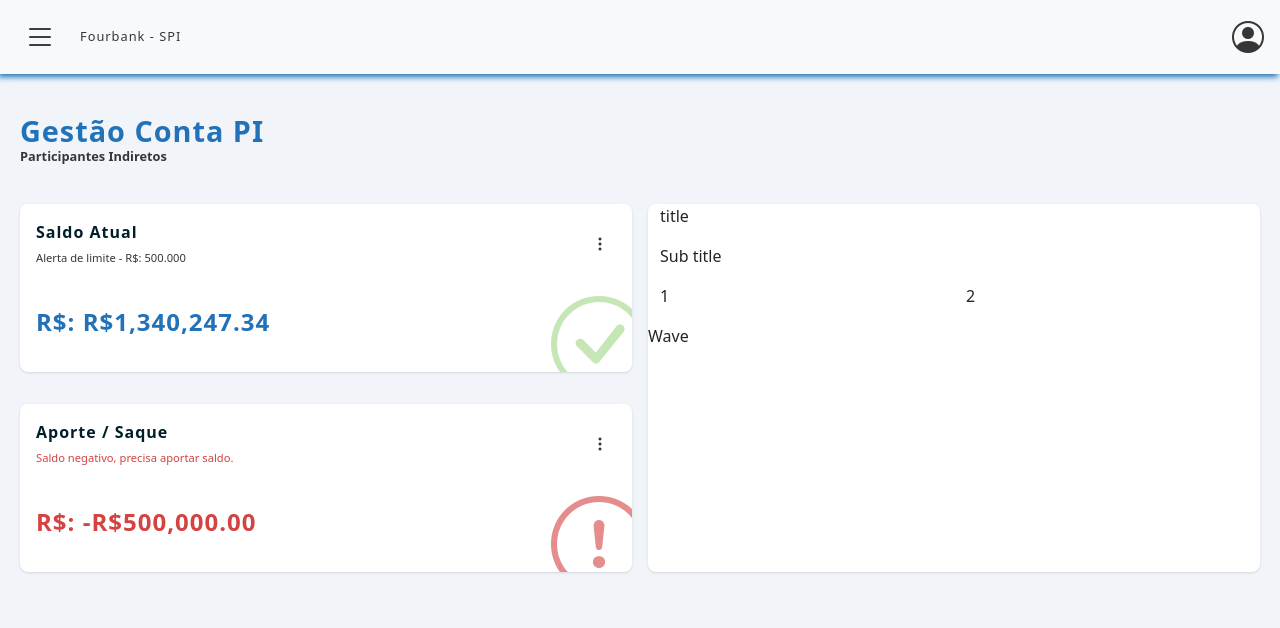
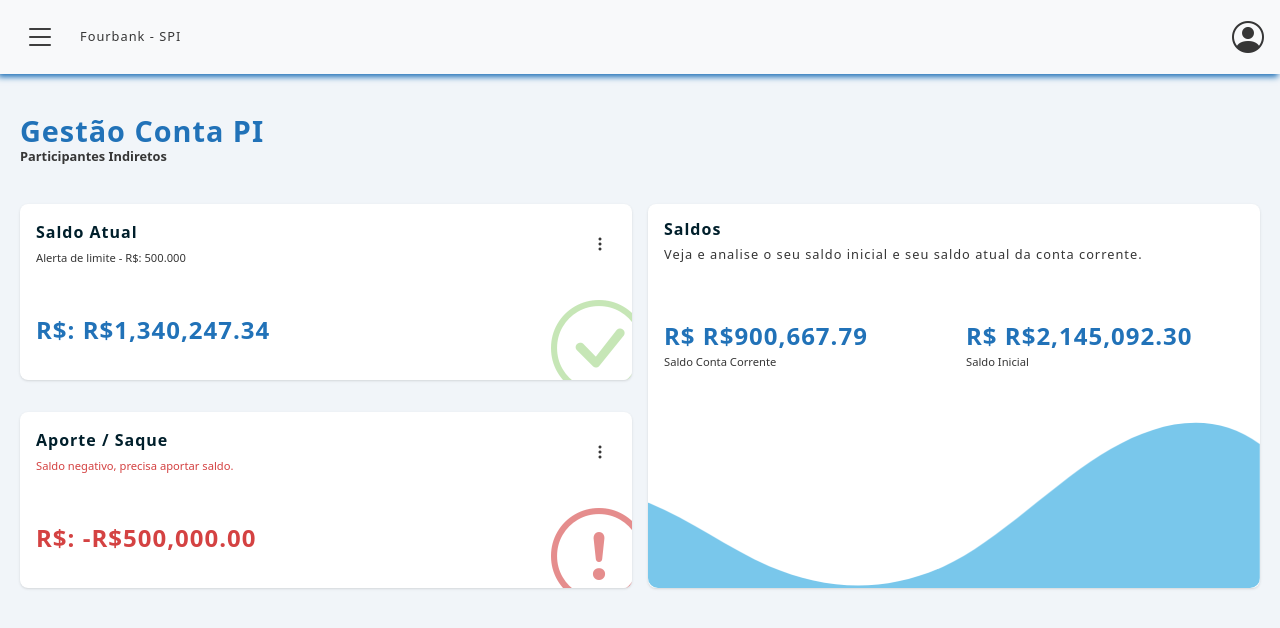
Before and after one commit to jhonatan-costa-deliverit/fourbank-bootstrap-poc, an Angular app: page /dashboard in a window 1280 px wide. Shown: the top 628 px of the page. Built offline with nearby package versions, Linux system fonts and the light colour scheme.

Commit message:
fix(saldos): finished the withdraw card

```diff
--- a/src/app/components/saldos/saldos.component.html
+++ b/src/app/components/saldos/saldos.component.html
@@ -22,27 +22,33 @@
   <div class="col-sm balance-withdraw-box">
     <div class="row">
 
-      <div class="col-sm-12">
+      <div class="col-sm-12 balance-withdraw-container">
         <div class="row">
 
-          <div class="col-sm-12">
-            <p>title</p>
-            <p>Sub title</p>
+          <div class="col-sm-12 balance-withdraw-header">
+            <h1>Saldos</h1>
+            <h2>Veja e analise o seu saldo inicial e seu saldo atual da conta corrente.</h2>
           </div>
 
           <div class="col-sm-6">
-            <p>1</p>
+            <p class="balance-withdraw-value">R$ {{ 900667.79 | currency:'BRL':'symbol':'1.2-2' }}</p>
+            <p class="balance-withdraw-text">Saldo Conta Corrente</p>
           </div>
 
           <div class="col-sm-6">
-            <p>2</p>
+            <p class="balance-withdraw-value">R$ {{ 2145092.30 | currency:'BRL':'symbol':'1.2-2' }}</p>
+            <p class="balance-withdraw-text">Saldo Inicial</p>
           </div>
 
         </div>
       </div>
 
       <div class="col-sm-12 p-0">
-        <p>Wave</p>
+        <div class="wave">
+          <svg data-name="Layer 1" xmlns="http://www.w3.org/2000/svg" viewBox="0 0 1200 120" preserveAspectRatio="none">
+            <path d="M321.39,56.44c58-10.79,114.16-30.13,172-41.86,82.39-16.72,168.19-17.73,250.45-.39C823.78,31,906.67,72,985.66,92.83c70.05,18.48,146.53,26.09,214.34,3V0H0V27.35A600.21,600.21,0,0,0,321.39,56.44Z" class="wave__shape"></path>
+          </svg>
+        </div>
       </div>
 
     </div>
--- a/src/app/components/saldos/saldos.component.scss
+++ b/src/app/components/saldos/saldos.component.scss
@@ -11,3 +11,63 @@
   border-radius: 0.5rem;
   background-color: #fff;
 }
+
+.balance-withdraw-container {
+  padding: 1rem;
+}
+
+.balance-withdraw-header {
+
+  margin-bottom: 3rem;
+
+  & h1 {
+    font-weight: 600;
+    font-size: 1rem;
+    letter-spacing: 1px;
+    color: $primary-dark;
+  }
+
+  & h2 {
+    font-size: 0.8rem;
+    letter-spacing: 1px;
+    font-weight: 400;
+    color: $grey-one;
+  }
+
+}
+
+.balance-withdraw-value {
+  color: $primary-one;
+  font-size: 1.5rem;
+  font-weight: 600;
+  letter-spacing: 1px;
+  margin: 0;
+  padding: 0;
+}
+
+.balance-withdraw-text {
+  font-size: 0.7rem;
+  font-weight: 500;
+  color: $grey-one;
+}
+
+.wave {
+  width: 100%;
+  min-height: 185px;
+  border-radius: 10px;
+  overflow: hidden;
+  line-height: 0;
+  transform: rotate(180deg);
+}
+
+.wave svg {
+  position: relative;
+  display: block;
+  width: calc(136% + 1.3px);
+  height: 180px;
+  transform: rotateY(180deg);
+}
+
+.wave__shape {
+  fill: $primary-two;
+}
```
Also changed, not shown: src/app/components/saldos/saldos.component.ts (+5 -3 lines).
